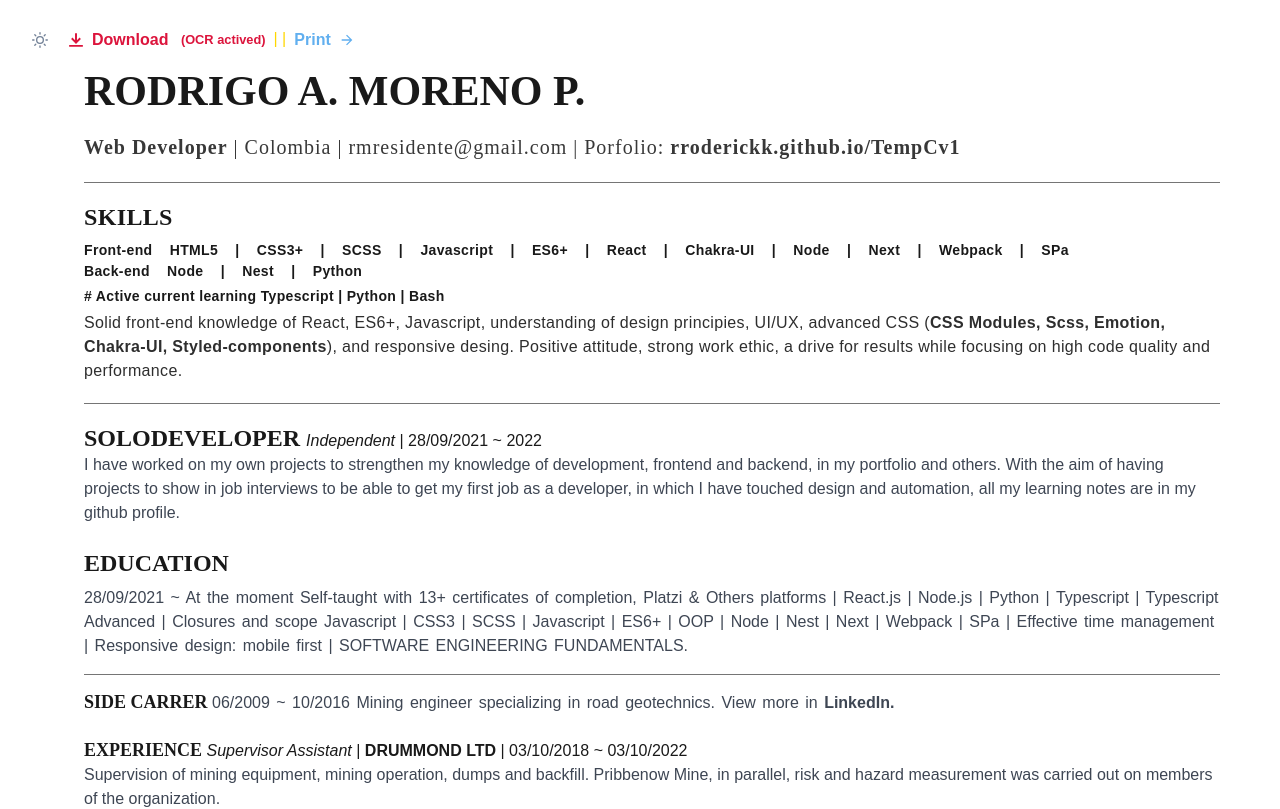
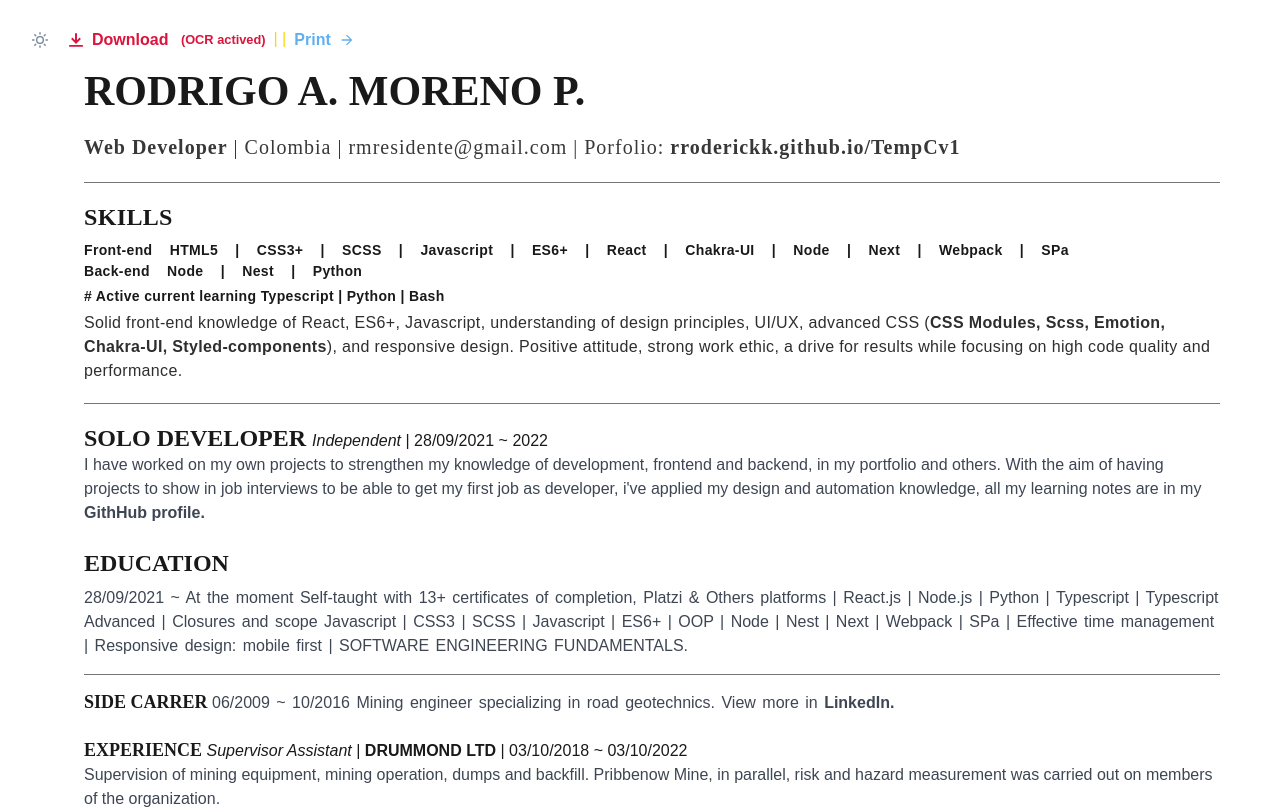
Before and after one commit to rroderickk/cv2, a React app: page /cv2/ in a window 1280 px wide. Shown: the top 809 px of the page. Built offline with nearby package versions, Linux system fonts and the light colour scheme.

Commit message:
[ 🕵️‍♂️ ] fix some typo

```diff
--- a/src/pages/Cv2.jsx
+++ b/src/pages/Cv2.jsx
@@ -93,7 +93,7 @@ return ( <> <Animate> <Box w='100%' h='100%'
           fontSize="md" color={s}
           filter={'contrast(0.8)'}
         >
-          Solid front-end knowledge of React, ES6+, Javascript, understanding of design principies, UI/UX, advanced CSS (<b>CSS Modules, Scss, Emotion, Chakra-UI, Styled-components</b>), and responsive desing.
+          Solid front-end knowledge of React, ES6+, Javascript, understanding of design principles, UI/UX, advanced CSS (<b>CSS Modules, Scss, Emotion, Chakra-UI, Styled-components</b>), and responsive design.
           Positive attitude, strong work ethic, a drive for results while focusing on high code quality and performance.
         </Text>
       </Text>
@@ -102,11 +102,16 @@ return ( <> <Animate> <Box w='100%' h='100%'
 
       <Heading my={2} fontSize={style.brh2} display='inline'
         color={s} filter={style.filterblur3}
-      > SOLODEVELOPER{' '}
+      > SOLO DEVELOPER{' '}
       </Heading> <em>Independent</em> | 28/09/2021 ~ 2022<br/>
 
       <Text color={g} display='inline'>
-        I have worked on my own projects to strengthen my knowledge of development, frontend and backend, in my portfolio and others. With the aim of having projects to show in job interviews to be able to get my first job as a developer, in which I have touched design and automation, all my learning notes are in my github profile.<br/><br/>
+        I have worked on my own projects to strengthen my knowledge of development, frontend and backend, in my portfolio and others.  With the aim of having projects to show in job interviews to be able to get my first job as developer, i've applied my design and automation knowledge, all my learning notes are in my {' '}
+        <Box display="inline" _hover={{color: 'purple', cursor: 'pointer'}} onClick={()=>
+          window.open('https://github.com/rroderickk', "_blank", "width=400, height=690")}
+        >
+          <b>GithHub profile.</b>
+        </Box><br/><br/>
       </Text>
 
       <Heading fontSize={style.brh2} display='inline'
@@ -186,7 +191,7 @@ return ( <> <Animate> <Box w='100%' h='100%'
         <Box onClick={()=>
           window.open('https://github.com/rroderickk', "_blank", "width=400, height=690")}
         >
-          &ensp;<GithubIcon mt={5} css={{ cursor: 'help' }} fill={s}/>
+          &ensp;<GithubIcon mt={5} css={{ cursor: 'help',}} _hover={{ fill: 'purple' }} fill={s}/>
         </Box>
       </Stack>
 
```
